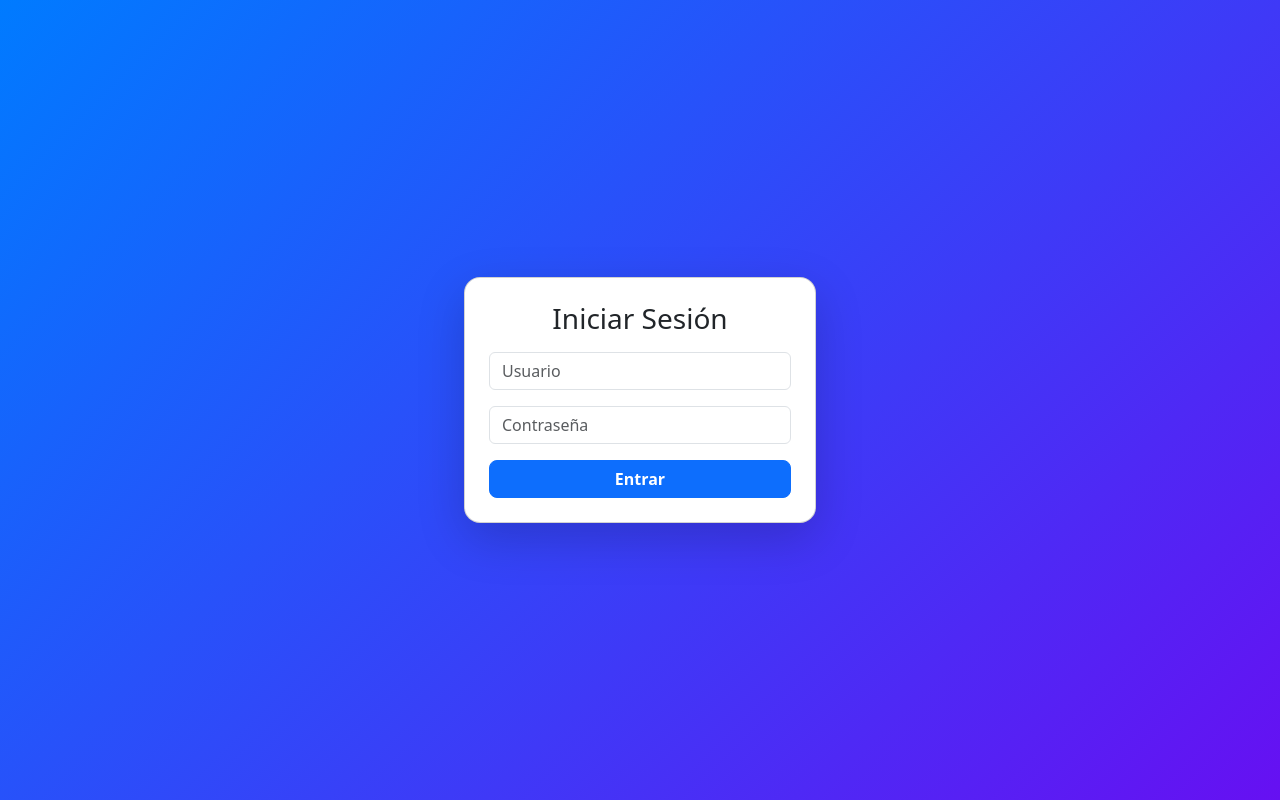
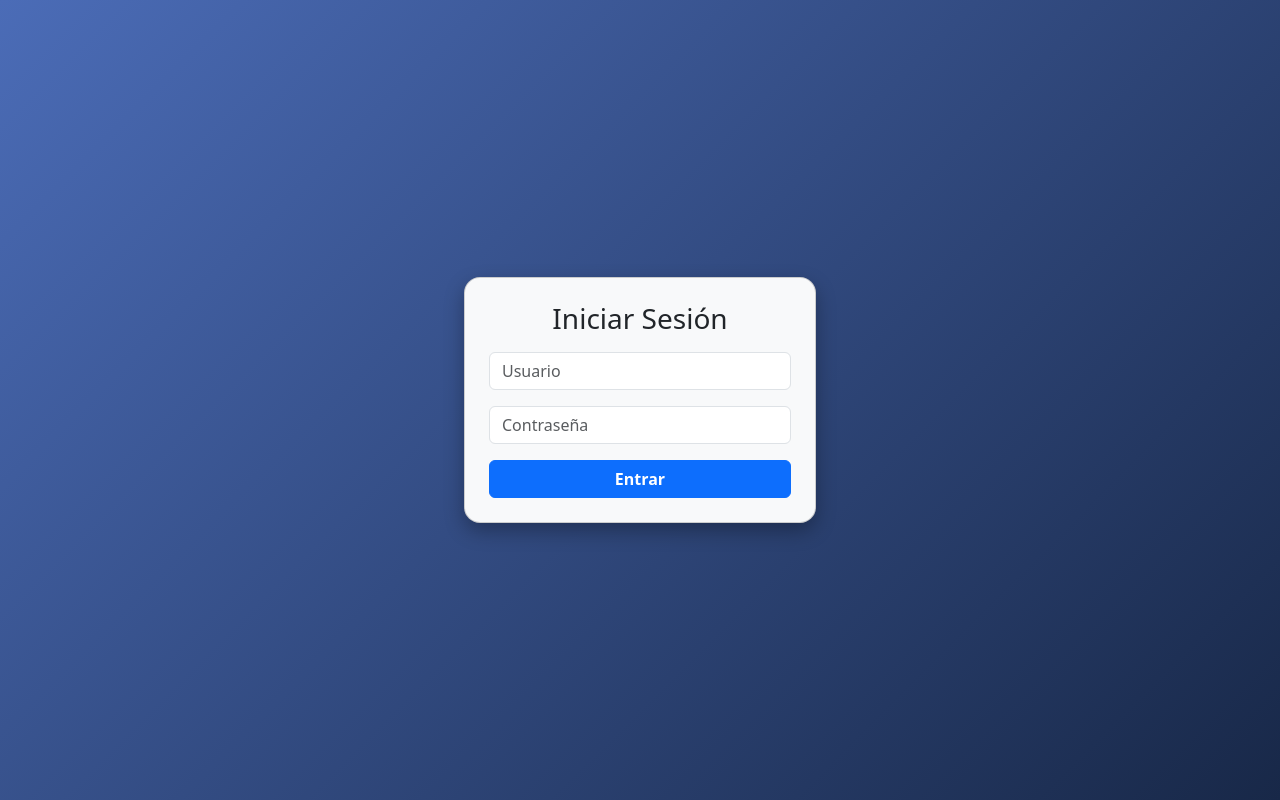
Before and after one commit to PerezLucas02/Gestor-Tareas-React, a React (Vite) app: page / in a window 1280 px wide. Built offline with nearby package versions, Linux system fonts and the light colour scheme.

Commit message:
Update Login.jsx

```diff
--- a/src/pages/Login.jsx
+++ b/src/pages/Login.jsx
@@ -1,3 +1,4 @@
+// src/pages/Login.jsx
 import React, { useState } from "react";
 import { useAuth } from "../context/AuthContext";
 import { useNavigate } from "react-router-dom";
@@ -12,22 +13,27 @@ const Login = () => {
   const handleSubmit = (e) => {
     e.preventDefault();
     const success = login(username, password);
-    if (success) {
-      navigate("/dashboard");
-    }
+    if (success) navigate("/dashboard");
   };
 
   return (
     <div
-      className="d-flex justify-content-center align-items-center"
       style={{
-        minHeight: "100vh",
-        background: "linear-gradient(135deg, #007bff 0%, #6610f2 100%)",
+        height: "100vh",
+        width: "100vw",
+        display: "flex",
+        justifyContent: "center",
+        alignItems: "center",
+        background: "linear-gradient(135deg, #4b6cb7 0%, #182848 100%)",
       }}
     >
       <Card
-        style={{ width: "22rem", borderRadius: "1rem" }}
-        className="p-4 shadow-lg bg-white"
+        style={{
+          width: "22rem",
+          borderRadius: "1rem",
+          boxShadow: "0 8px 20px rgba(0,0,0,0.3)",
+        }}
+        className="p-4 bg-light"
       >
         <h3 className="text-center mb-3">Iniciar Sesión</h3>
         <Form onSubmit={handleSubmit}>
@@ -49,12 +55,7 @@ const Login = () => {
               required
             />
           </Form.Group>
-          <Button
-            variant="primary"
-            type="submit"
-            className="w-100 fw-bold"
-            style={{ borderRadius: "0.5rem" }}
-          >
+          <Button variant="primary" type="submit" className="w-100 fw-bold">
             Entrar
           </Button>
         </Form>
```
